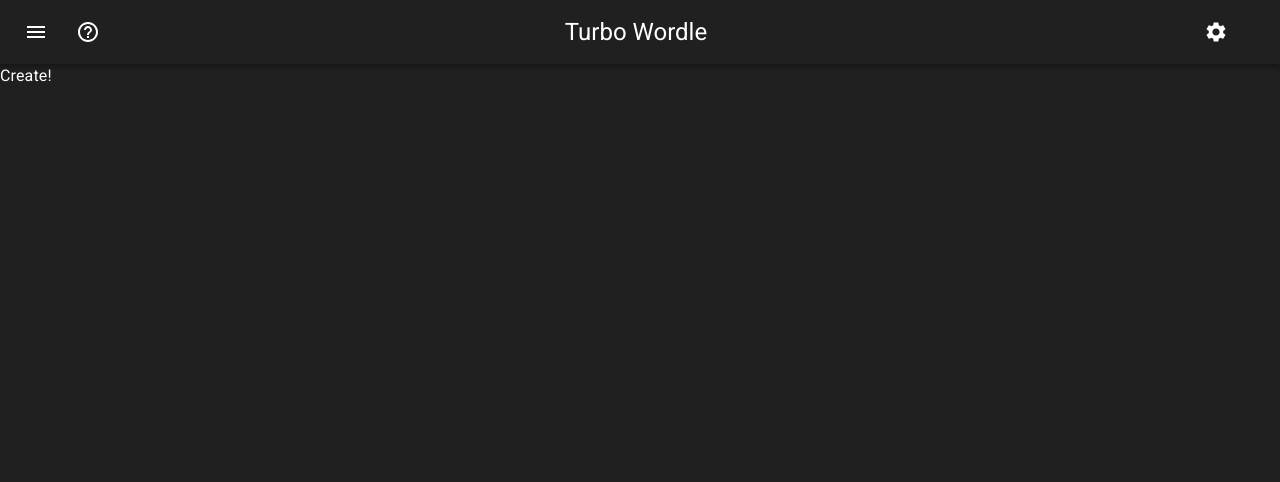
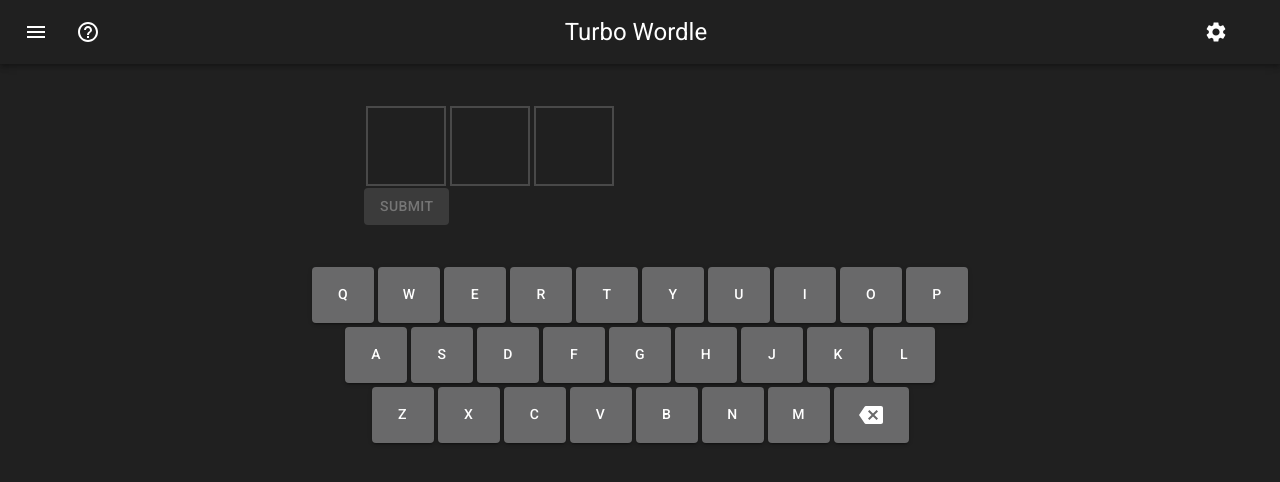
Before and after one commit to rautio/turbo-wordle, a React (Create React App) app: page /create in a window 1280 px wide. Shown: the top 482 px of the page. Built offline with nearby package versions, Linux system fonts and the light colour scheme.

Commit message:
Add ability to create custom wordle

```diff
--- a/src/api/index.tsx
+++ b/src/api/index.tsx
@@ -17,5 +17,23 @@
           reject(e);
         })
     ),
+  post: (endpoint: string, body: unknown): Promise<any> =>
+    new Promise((resolve, reject) =>
+      // Remove leading slashes from endpoint
+      fetch(`${API_URL}/${endpoint.replace(/^\/+/, "")}`, {
+        method: "POST",
+        headers: {
+          "Content-Type": "application/json",
+        },
+        body: JSON.stringify(body),
+      })
+        .then((res) => res.json())
+        .then((res) => {
+          resolve(res);
+        })
+        .catch((e) => {
+          reject(e);
+        })
+    ),
 };
 export default api;
--- a/src/components/Keyboard/index.tsx
+++ b/src/components/Keyboard/index.tsx
@@ -5,12 +5,13 @@
 import { Theme } from "@mui/material";
 import Key from "./Key";
 interface Props {
-  usedLetters: string[];
-  correctLetters: string[];
+  usedLetters?: string[];
+  correctLetters?: string[];
   onDelete: () => void;
   onEnter: () => void;
   onLetter: (letter: string) => void;
   disabled?: boolean;
+  useEnter?: boolean;
 }
 
 const firstRow = ["q", "w", "e", "r", "t", "y", "u", "i", "o", "p"];
@@ -18,12 +19,13 @@
 const thirdRow = ["z", "x", "c", "v", "b", "n", "m"];
 
 export const Keyboard = ({
-  usedLetters,
-  correctLetters,
+  usedLetters = [],
+  correctLetters = [],
   onDelete,
   onEnter,
   onLetter,
   disabled,
+  useEnter = true,
 }: Props) => {
   const handleKeyDown = useCallback(
     (e: any) => {
@@ -121,6 +123,7 @@
           alignItems: "center",
         }}
       >
+        {useEnter && (
           <Key
             text="enter"
             onClick={onEnter}
@@ -130,6 +133,7 @@
               padding: nonLetterPadding,
             }}
           />
+        )}
         {thirdRow.map((letter) => (
           <Key
             key={letter}
--- a/src/components/WordRow/index.tsx
+++ b/src/components/WordRow/index.tsx
@@ -6,7 +6,7 @@
 
 interface Props {
   word: string;
-  result: Array<Result>;
+  result?: Array<Result>;
   wordLength: number;
 }
 
--- a/src/features/Create.tsx
+++ b/src/features/Create.tsx
@@ -1,5 +1,97 @@
-import React from "react";
+import React, { useState } from "react";
+import { Link } from "react-router-dom";
+import Button from "@mui/material/Button";
+import Container from "@mui/material/Container";
+import Snackbar from "@mui/material/Snackbar";
+import { Theme } from "@mui/material";
+import useMediaQuery from "@mui/material/useMediaQuery";
+import Keyboard from "../components/Keyboard";
+import api from "../api";
+import WordRow from "../components/WordRow";
 
-export const CreateWordle = () => <div>Create!</div>;
+const validateWord = (word: string) => {
+  return api.get(`/word/${word}`);
+};
+
+const createWordle = (word: string) => {
+  return api.post(`/wordle`, { word });
+};
+
+export const CreateWordle = () => {
+  const maxWordLength = 9;
+  const [word, setWord] = useState("");
+  const [invalidWord, setInvalidWord] = useState(false);
+  const [url, setUrl] = useState("");
+
+  const onDelete = () => {
+    if (word.length > 0) {
+      setWord((oldWord) => oldWord.substring(0, oldWord.length - 1));
+    }
+  };
+  const onEnter = () => {
+    if (word.length > 2 && word.length < 10) {
+      validateWord(word)
+        .then(async () => {
+          const res = await createWordle(word);
+          if (res?.id) {
+            setUrl(window.location.hostname + "/wordle/" + res.id);
+          }
+        })
+        .catch(() => {
+          setInvalidWord(true);
+        });
+    }
+  };
+  const onLetter = (letter: string) => {
+    if (word.length < maxWordLength) {
+      setWord((oldWord) => oldWord + letter);
+    }
+  };
+  const smallScreen = useMediaQuery((theme: Theme) =>
+    theme.breakpoints.down("sm")
+  );
+  return (
+    <>
+      <Container
+        maxWidth="sm"
+        sx={{ marginTop: smallScreen ? "10px" : "40px" }}
+      >
+        <Snackbar
+          anchorOrigin={{
+            vertical: "top",
+            horizontal: "center",
+          }}
+          message="Unrecognized word"
+          open={invalidWord}
+          onClose={() => setInvalidWord(false)}
+          autoHideDuration={2000}
+          sx={{
+            marginTop: "120px",
+          }}
+        />
+        <WordRow word={word} wordLength={word.length > 3 ? word.length : 3} />
+        <Button
+          variant="contained"
+          color="success"
+          disabled={word.length < 3 || word.length > 9}
+        >
+          Submit
+        </Button>
+      </Container>
+      {url !== "" && <Link to={url}>{url}</Link>}
+      <Container
+        maxWidth="md"
+        sx={{ marginTop: smallScreen ? "10px" : "40px" }}
+      >
+        <Keyboard
+          onDelete={onDelete}
+          onEnter={onEnter}
+          onLetter={onLetter}
+          useEnter={false}
+        />
+      </Container>
+    </>
+  );
+};
 
 export default CreateWordle;
--- a/src/features/Wordle.tsx
+++ b/src/features/Wordle.tsx
@@ -1,5 +1,68 @@
-import React from "react";
+import React, { useEffect, useState, useCallback } from "react";
+import { useParams } from "react-router-dom";
+import Modal from "@mui/material/Modal";
+import Box from "@mui/material/Box";
+import api from "../api";
+import WordGrid from "../components/WordGrid";
 
-export const Wordle = () => <div>Wordle!</div>;
+const modalStyle = {
+  position: "absolute",
+  top: "50%",
+  left: "50%",
+  transform: "translate(-50%, -50%)",
+  width: 400,
+  bgcolor: "background.paper",
+  border: "2px solid #000",
+  boxShadow: 24,
+  p: 4,
+};
 
-export default Wordle;
+enum Done {
+  won,
+  fail,
+  none,
+}
+
+export const CuratedWordle = () => {
+  const { id } = useParams();
+  const [correctWord, setCorrectWord] = useState("");
+  const [done, setDone] = useState<Done>(Done.none);
+  const onComplete = useCallback(
+    (success: boolean) => setDone(success ? Done.won : Done.fail),
+    []
+  );
+  const reset = useCallback(() => {
+    setDone(Done.none);
+    api
+      .get(`/wordle/${id}`)
+      .then((res) => {
+        setCorrectWord(res.word);
+      })
+      .catch((err) => {
+        console.log(err);
+      });
+  }, [id]);
+  useEffect(() => {
+    reset();
+    // Reset only changes on wordLength so no need to also listen for it here
+  }, [reset]);
+  return (
+    <>
+      {correctWord && correctWord !== "" && (
+        <WordGrid
+          correctWord={correctWord}
+          onComplete={onComplete}
+          disabled={done !== Done.none}
+        />
+      )}
+      <Modal open={done === Done.won} onClose={() => reset()}>
+        <Box sx={modalStyle}>You won!</Box>
+      </Modal>
+      <Modal open={done === Done.fail} onClose={() => reset()}>
+        <Box sx={modalStyle}>The word was: {correctWord}</Box>
+      </Modal>
+    </>
+  );
+};
+
+export default CuratedWordle;
```
Lines whose indentation alone changed are shown as unchanged.
